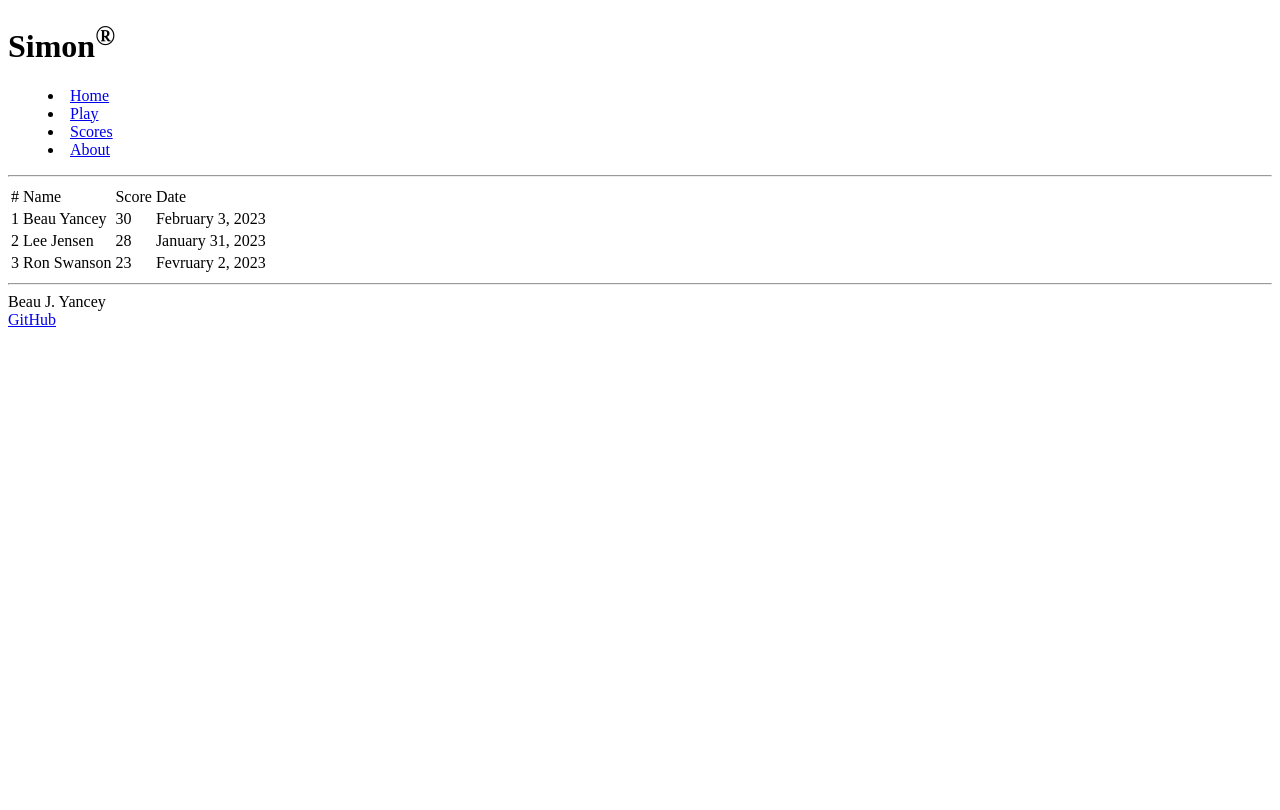
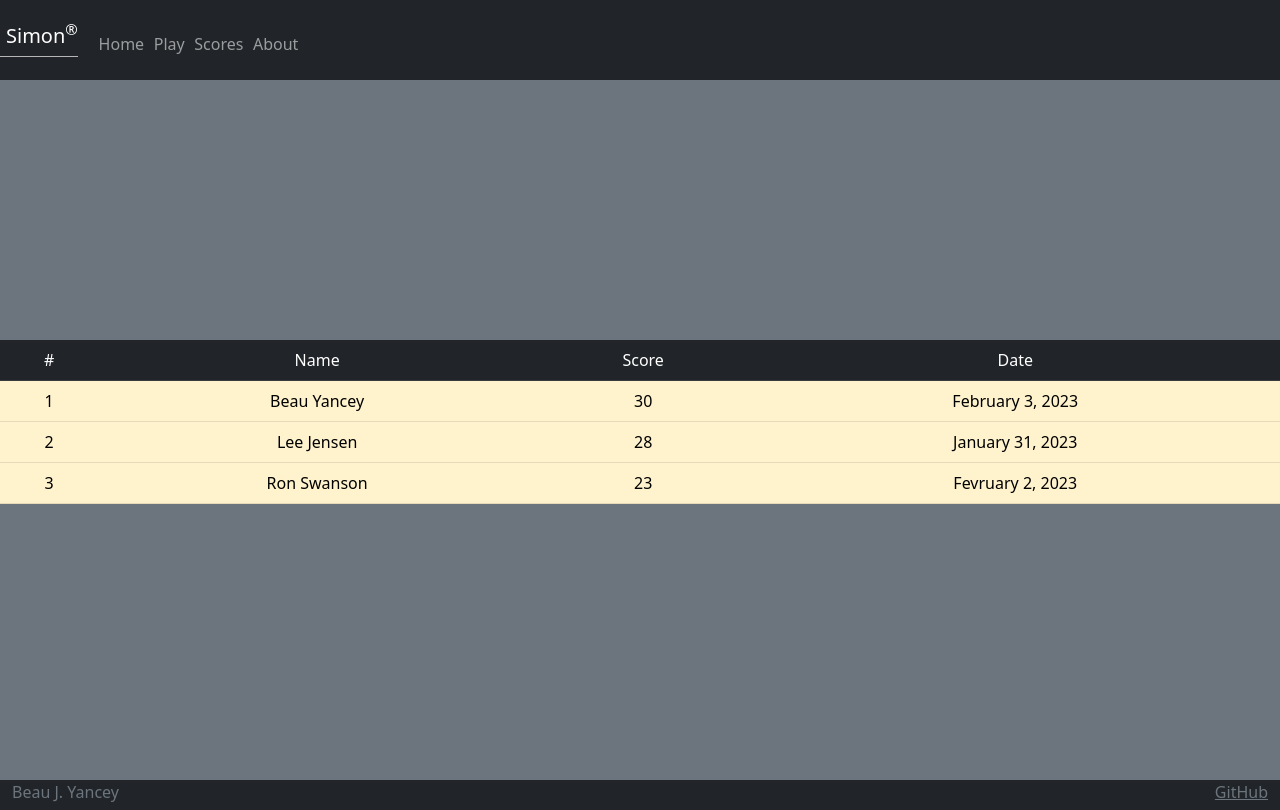
Before and after one commit to BeauYancey/simon, a plain HTML site: page scores.html in a window 1280 px wide. Drawn offline with nearby package versions, Linux system fonts and the light colour scheme.

Commit message:
styled scores and about pages

```diff
--- a/scores.html
+++ b/scores.html
@@ -5,25 +5,40 @@
     <meta name="viewport" content="width=device-width, initial-scale=1.0" />
     <title>Scores</title>
     <link rel="icon" href="favicon.ico" />
+
+    <link rel="stylesheet" href="main.css" />
+    <link
+    href="https://cdn.jsdelivr.net/npm/bootstrap@5.2.2/dist/css/bootstrap.min.css"
+    rel="stylesheet"
+    integrity="sha384-Zenh87qX5JnK2Jl0vWa8Ck2rdkQ2Bzep5IDxbcnCeuOxjzrPF/et3URy9Bv1WTRi"
+    crossorigin="anonymous"
+  />
   </head>
 
-  <body>
-    <header>
-      <h1>Simon<sup>&reg</sup></h1>
-      <nav>
-        <menu>
-          <li><a href="index.html">Home</a></li>
-          <li><a href="play.html">Play</a></li>
-          <li><a href="scores.html">Scores</a></li>
-          <li><a href="about.html">About</a></li>
+  <body class="bg-dark text-light">
+    <header class="container-fluid">
+      <nav class="navbar fixed-top navbar-dark">
+        <a class="navbar-brand" href="#">Simon<sup>&reg</sup></a>
+        <menu class="navbar-nav">
+          <li class="nav-item">
+            <a class="nav-link" href="index.html">Home</a>
+          </li>
+          <li class="nav-item">
+            <a class="nav-link" href="play.html">Play</a>
+          </li>
+          <li class="nav-item">
+            <a class="nav-link" href="scores.html">Scores</a>
+          </li>
+          <li class="nav-item">
+            <a class="nav-link" href="about.html">About</a>
+          </li>
         </menu>
       </nav>
-      <hr />
     </header>
 
-    <main>
-      <table>
-        <thead>
+    <main class="conatiner-fluid bg-secondary text-center">
+      <table class="table table-warning table-stiped-columns">
+        <thead class="table-dark">
           <tr>
             <td>#</td>
             <td>Name</td>
@@ -54,11 +69,11 @@
       </table>
     </main>
 
-    <footer>
-      <hr />
-      <span class="text-reset">Beau J. Yancey</span>
-      <br />
-      <a href="https://github.com/BeauYancey/simon">GitHub</a>
+    <footer class="bg-dark text-dark text-muted">
+      <div class="container-fluid">
+        <span class="text-reset">Beau J. Yancey</span>
+        <a class="text-reset" href="https://github.com/BeauYancey/simon">GitHub</a>
+      </div>
     </footer>
   </body>
 </html>
```
Also changed, not shown: about.html (+32 -15 lines).
